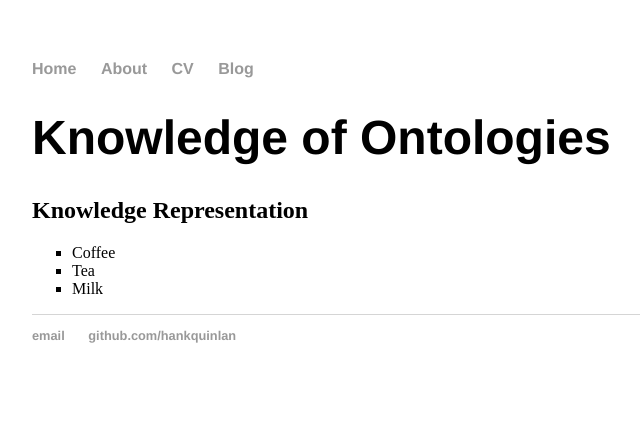
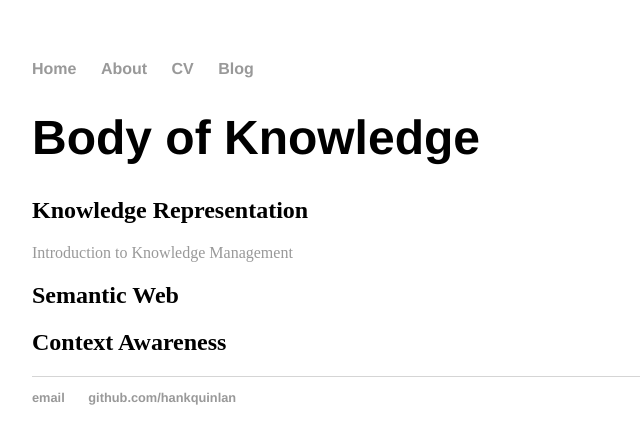
Before and after one commit to Intana088/Intana088.github.io, a plain HTML site: page bodyOfKnowledge/index.html in a window 1280 px wide. Shown: the whole page, without its empty margins (160-800 px from the left). Drawn offline with Linux system fonts and the light colour scheme.

Commit message:
Update index.html

```diff
--- a/bodyOfKnowledge/index.html
+++ b/bodyOfKnowledge/index.html
@@ -1,7 +1,7 @@
 <!DOCTYPE html>
 <html>
 	<head>
-		<title>Knowledge of Ontologies</title>
+		<title>Body of Knowledge</title>
 		<!-- link to main stylesheet -->
 		<link rel="stylesheet" type="text/css" href="/css/main.css">
 	</head>
@@ -16,13 +16,16 @@
 		</nav>
 		<div class="container">
     		<div class="blurb">
-        		<h1>Knowledge of Ontologies</h1>
+        		<h1>Body of Knowledge</h1>
 			<h2>Knowledge Representation</h2>
-			<ul style="list-style-type:square">
+				<a href="doc/IntroKR.pdf">Introduction to Knowledge Management</a>
+			<h2>Semantic Web</h2>
+			<h2>Context Awareness</h2>
+			<!--<ul style="list-style-type:square">
   				<li><p2>Coffee</p2></li>
   				<li><p2>Tea</p2></li>
   				<li><p2>Milk</p2></li>
-			</ul>
+			</ul>-->
     		</div><!-- /.blurb -->
 		</div><!-- /.container -->
 		<footer>
```
